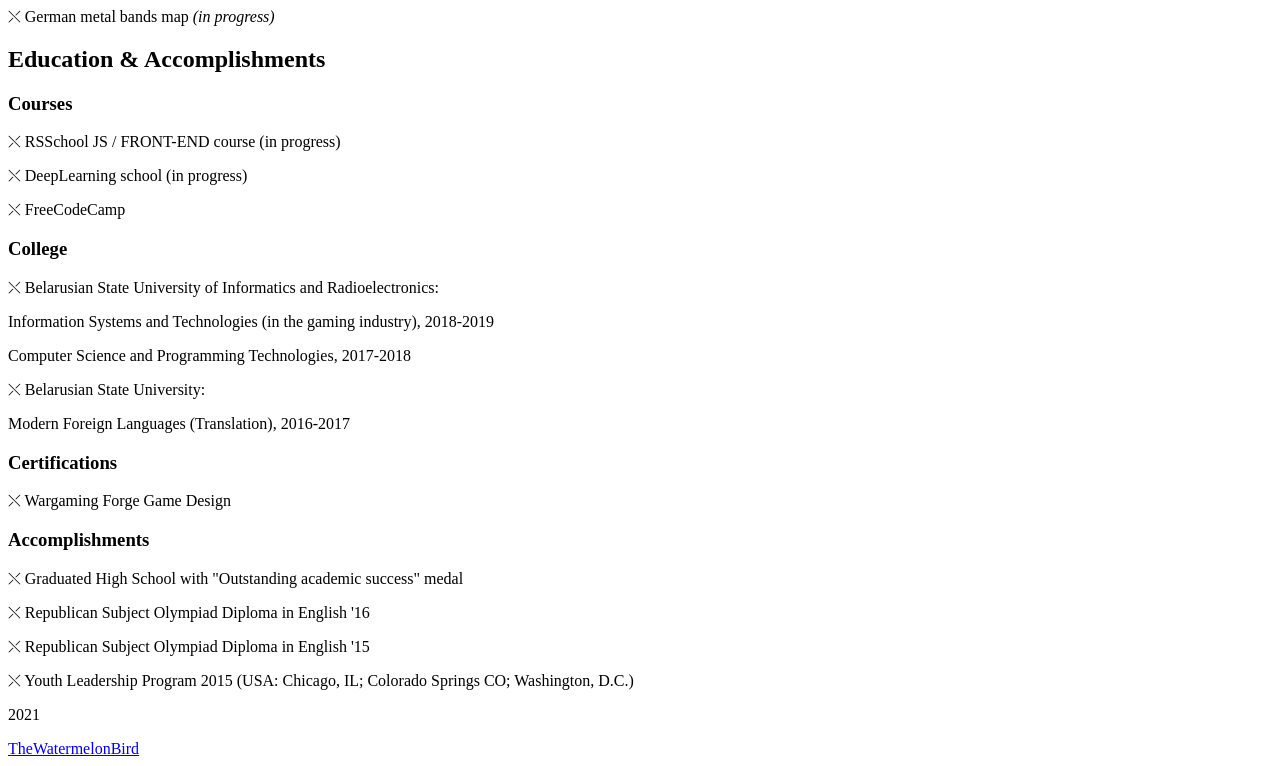
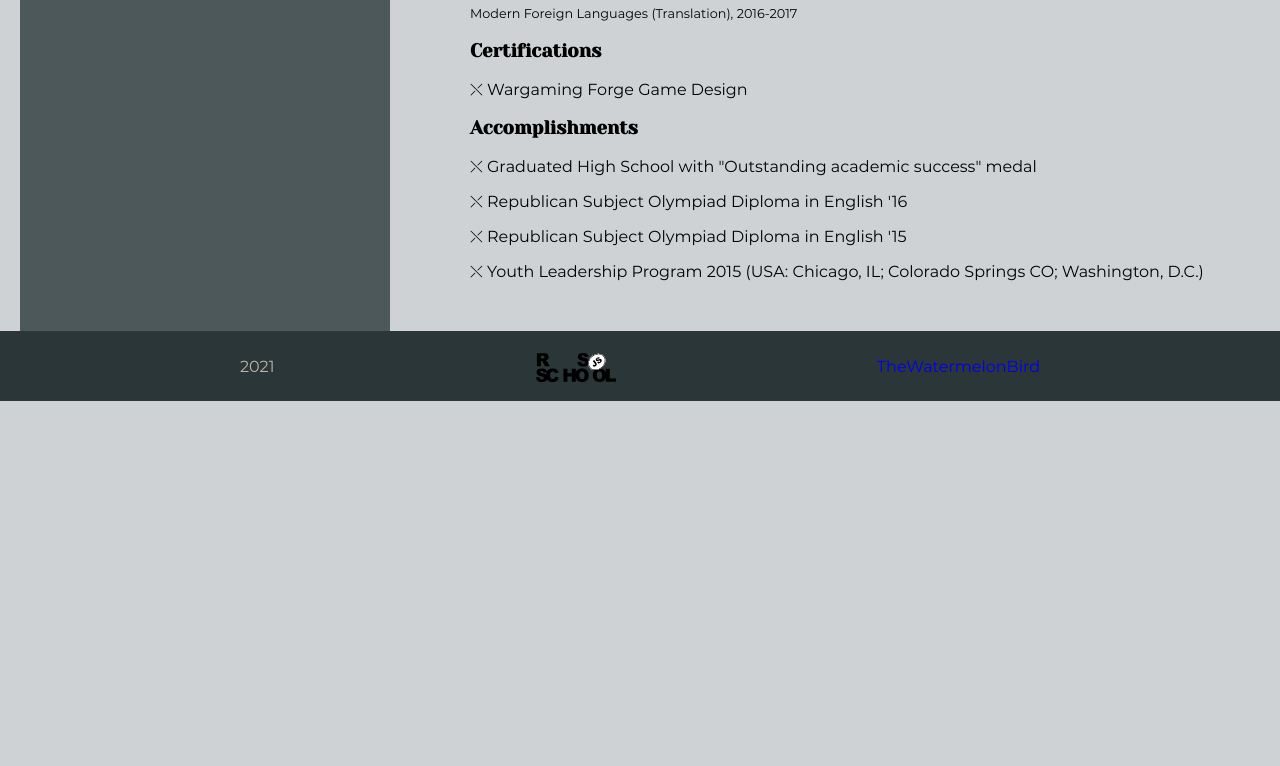
Before and after one commit to TheWatermelonBird/rsschool-cv, a plain HTML site: page index.html in a window 1280 px wide. Shown: the part 1070-1836 px from the top of the page. After the commit the page ends 1471 px from the top, so only its background shows below. Drawn offline with Linux system fonts and the light colour scheme; the site is published under a folder, as on GitHub Pages, so addresses that start at the root find nothing.

Commit message:
refactor: fix links to files

```diff
--- a/index.html
+++ b/index.html
@@ -4,7 +4,7 @@
     <meta charset="UTF-8">
     <meta http-equiv="X-UA-Compatible" content="IE=edge">
     <meta name="viewport" content="width=device-width, initial-scale=1.0">
-    <link rel="stylesheet" href="/styles.css">
+    <link rel="stylesheet" href="styles.css">
     <title>The Rolling Scopes School CV</title>
 </head>
 <body>
@@ -18,7 +18,7 @@
 </header>
 <div class="container">
 <aside>
-    <img class="portrait" src="/img/portrait.jpg" alt="Hanna's photo">
+    <img class="portrait" src="img/portrait.jpg" alt="Hanna's photo">
     <div>
         <h3>About Me</h3>
         <p>An inquisitive mind with a passion for all things IT, Software and Technology; fast to learn and keen on creating efficient and elegant technological solutions.</p>
--- a/styles.css
+++ b/styles.css
@@ -1,16 +1,16 @@
 @font-face{
     font-family: "Montserrat";
-    src: url("/fonts/Montserrat-Regular.ttf") format("truetype");
+    src: url("fonts/Montserrat-Regular.ttf") format("truetype");
     font-weight: 400;
     }
 @font-face{
     font-family: "Montserrat";
-    src: url("/fonts/Montserrat-Thin.ttf") format("truetype");
+    src: url("fonts/Montserrat-Thin.ttf") format("truetype");
     font-weight: 200;
 }
 @font-face{
     font-family: "Yeseva One";
-    src: url("/fonts/YesevaOne-Regular.ttf") format("truetype");
+    src: url("fonts/YesevaOne-Regular.ttf") format("truetype");
     font-weight: 400;
 }
 html, body {
@@ -91,7 +91,7 @@ main {
 }
 .course_link {
     display: block;
-    background-image: url(/img/rs_school_js.svg);
+    background-image: url(img/rs_school_js.svg);
     background-repeat: no-repeat;
     background-position: center;
     width: 10%;
```
